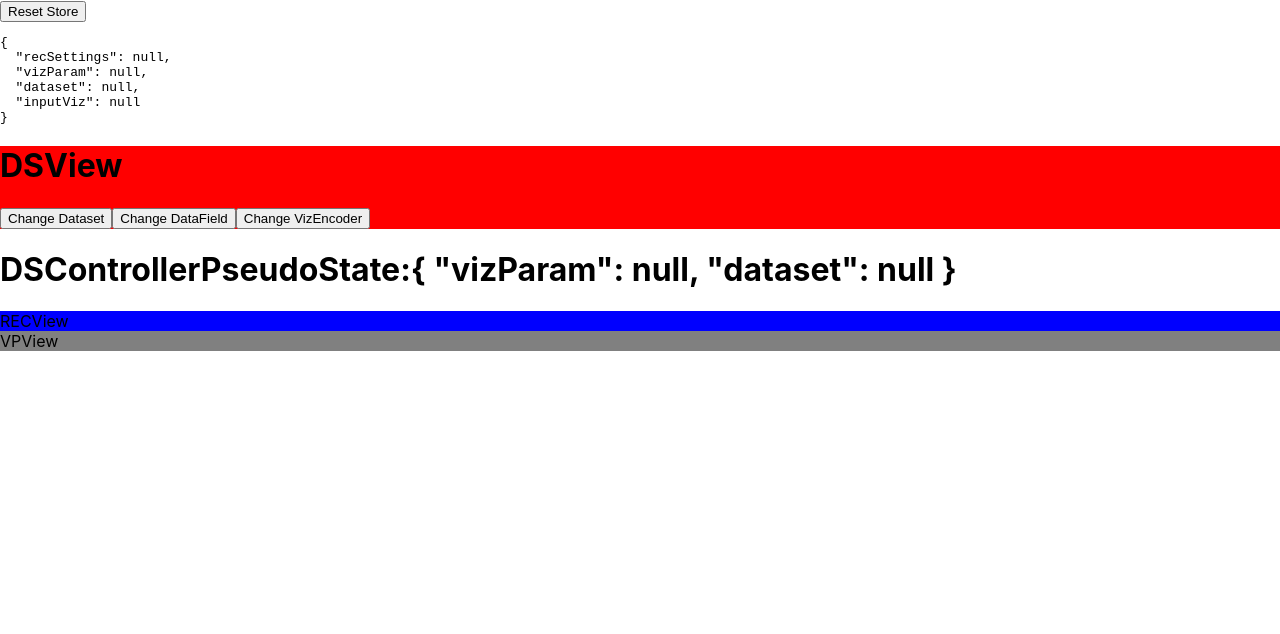
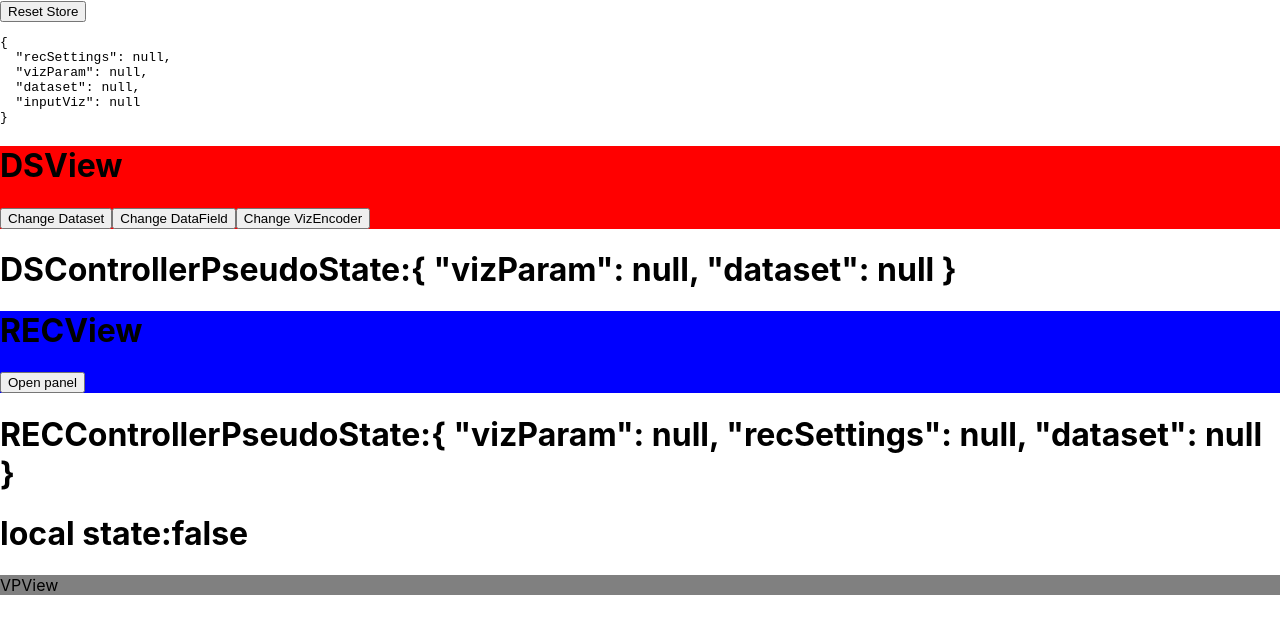
Before and after one commit to Tthide/VizREvent, a React (Create React App) app in the folder vizrevent/: page / in a window 1280 px wide. Shown: the top 634 px of the page. Built offline with nearby package versions, Linux system fonts and the light colour scheme.

Commit message:
added open/close RECPanel

```diff
--- a/vizrevent/src/REC/RECController.js
+++ b/vizrevent/src/REC/RECController.js
@@ -1,12 +1,57 @@
-import React from 'react'
+import React, { useState } from 'react'
 import RECView from './RECView'
+import { useStoreSelector } from '../Store/VizreventStore';
 
 
 
 const RECController = () => {
+
+    //connecting to store
+    const { state, dispatch } = useStoreSelector(state => ({
+        vizParam: state.vizParam,
+        recSettings: state.recSettings,
+        dataset: state.dataset,
+    }));
+
+    //Creating local state
+    const [isOpened, setIsOpened] = useState(false);
+    const [recList, setRecList] = useState([
+        { id: 1 },
+        { id: 2 },
+        { id: 3 }
+    ]);
+
+    //console.log("RECController useStoreSelector Output:");
+    //console.log(dispatch);
+
+
+
+    //function that actually computes the recommendation
+    const recCompute = (vizParam,recSettings,dataset) => {
+        const recList = [
+            { id: 1 },
+            { id: 2 },
+            { id: 3 }
+        ];
+
+        setRecList(recList);
+    }
+
+    ///////Event Handlers
+
+    //"Opens" and display RECView on expanding button
+    const handlePanelOpener = (currentIsOpened) => {
+        setIsOpened(!(currentIsOpened));
+    };
+
+
     return (
         <>
-            <RECView />
+            <RECView isOpened={isOpened}
+                onPanelOpenerClick={handlePanelOpener}
+                recList={recList} />
+            <h1>RECControllerPseudoState:{JSON.stringify(state, null, 2)}</h1>
+            <h1>local state:{JSON.stringify(isOpened, null, 2)}</h1>
         </>
     )
 }
--- a/vizrevent/src/REC/RECView.js
+++ b/vizrevent/src/REC/RECView.js
@@ -1,12 +1,41 @@
-import React from 'react'
+import React from 'react';
 
-const RECView = () => {
-    return (
-      <div style={{ backgroundColor: 'blue' }}>
-        RECView
-      </div>
-    );
+const RECView = (props) => {
+
+  const { isOpened, onPanelOpenerClick, recList } = props;
+
+
+  const handlePanelExpandClick = () => {
+    // List of data field selected to be passed to RECController
+    onPanelOpenerClick(isOpened);
   };
 
 
-export default RECView
+  //display one recommendation item
+  const displayRECItem = (recItem) => {
+
+
+    return <button key={recItem.id}>recommendation n°{recItem.id}</button>;
+
+
+  }
+
+  return (
+    <div style={{ backgroundColor: 'blue' }}>
+      {isOpened && (
+        <div className='RECPanel' style={{ backgroundColor: 'blue' }}>
+          <div className='RECVizList'>
+            {recList.map(recItem => displayRECItem(recItem))}
+          </div>
+        </div>
+      )}
+      <h1>RECView</h1>
+
+      <button onClick={handlePanelExpandClick}>
+        {isOpened ? "Close Panel" : " Open panel"}
+      </button>
+
+    </div>
+  );
+};
+export default RECView;
```
